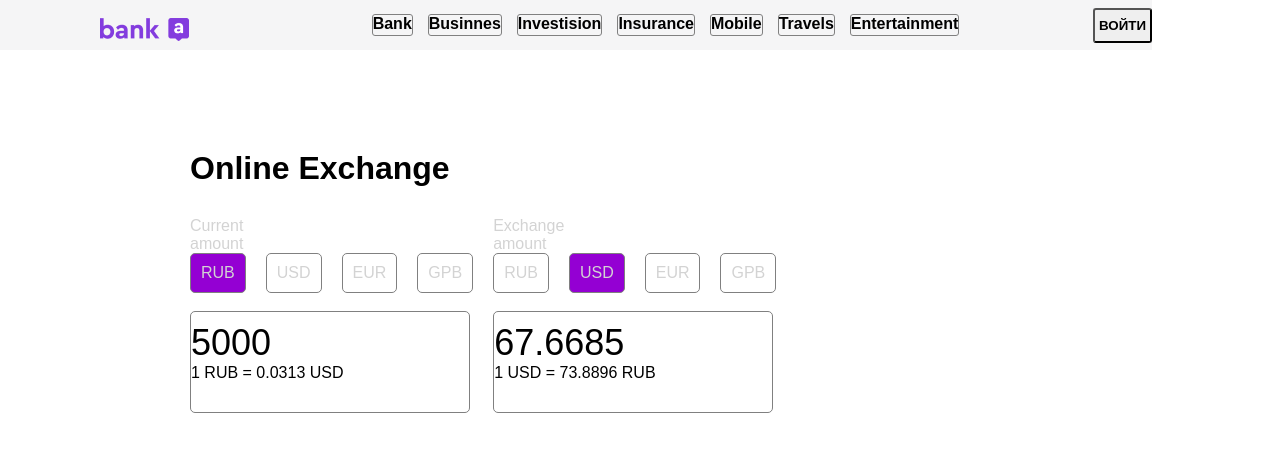
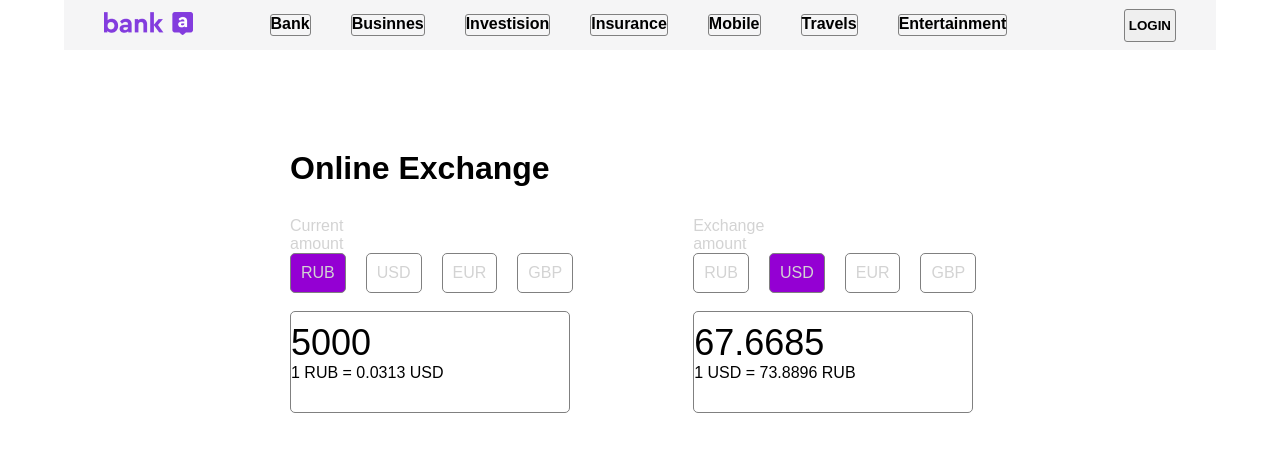
Before and after one commit to ElshanNadiev/-new-layihe-3, a plain HTML site: page index.html in a window 1280 px wide. Drawn offline with Linux system fonts and the light colour scheme; no server answers.

Commit message:
finished

```diff
--- a/index.html
+++ b/index.html
@@ -11,15 +11,15 @@
       <img src="img/Asset 1@3x 1 (1).png" alt="photoconverter">
     </div>
     <ul class="item-list">
-        <li>Bank</li>
-        <li>Businnes</li>
-        <li>Investision</li>
-        <li>Insurance</li>
-        <li>Mobile</li>
-        <li>Travels</li>
-        <li>Entertainment</li>
+        <li> <a href = "#">Bank</a></li>
+        <li> <a href = "#">Businnes</a></li>
+        <li> <a href = "#">Investision</a></li>
+        <li> <a href = "#">Insurance</a></li>
+        <li> <a href = "#">Mobile</a></li>
+        <li> <a href = "#">Travels</a></li>
+        <li> <a href = "#">Entertainment</a></li>
     </ul>
-        <button class="giris">ВОЙТИ</button>
+        <button class="giris">LOGIN</button>
     </div>
     <div class="itemconvert">
         <div class="basliq"> <h1>Online Exchange </h1></div>
@@ -31,7 +31,7 @@
             <li class="ayri1">RUB</li>
             <li>USD</li>
             <li>EUR</li>
-            <li>GPB</li>
+            <li>GBP</li>
         </ul>
     </div>
     <div class="word1">
@@ -48,7 +48,7 @@
         <li>RUB</li>
         <li class="ayri1">USD</li>
         <li>EUR</li>
-        <li>GPB</li>
+        <li>GBP</li>
     </ul>
 </div>
 <div class="word2">
--- a/main.css
+++ b/main.css
@@ -3,6 +3,15 @@
     margin: 0px;
     padding: 0px;
     font-family: sans-serif;
+}
+a {
+    text-decoration: none;
+    color: inherit;
+    font: inherit;
+}
+body {
+    width: 1152px;
+    margin: 0 auto;
 }
 
 .item-head {
@@ -13,22 +22,21 @@ display: flex;
 justify-content: space-between;
 align-items: center;
 background: #F5F5F6;
+padding: 0 40px;
 }
 .item-img{
-    margin-left: 100px;
-    margin-right: 64px;
 }
 .giris{
     font-family: sans-serif;
     border-radius: 3px;
     font-weight: bold;
     padding: 8px 4px;
+    border: solid 1px gray;
 
 }
 .giris:hover {
     background-color: darkviolet;
     cursor: pointer;
-    border: solid 1px gray;
     border-radius: 2px;
     font-family: sans-serif;
 }
@@ -42,13 +50,13 @@ background: #F5F5F6;
 
 .item-list li {
     height: 22px;
-    margin-right: 15px;
+    margin-right: 40px;
     color: black;
     border: solid 1px grey;
     border-radius: 3px;
     font-weight: bold;
     font-family: sans-serif;
-
+    transition: 1s;
 }
 .item-list li:hover{
     background-color: darkviolet;
@@ -57,13 +65,12 @@ background: #F5F5F6;
 }
 
 .item-img{
-    margin-top: 13px;
 }
 
 
 .itemconvert {
 
-  width: 900px;
+  width: 700px;
   margin: 100px auto;
 
 }
@@ -91,7 +98,9 @@ background: #F5F5F6;
     padding: 10px;
 }
 
-.ayri1{ background-color: darkviolet;
+.ayri1{
+    background-color: darkviolet;
+    transition: 1s;
 }
 .word1{
     height: 102px;
@@ -150,5 +159,5 @@ background: #F5F5F6;
         display: flex;
 
       }
-.item-little{margin-right:100px3;
+.item-little{margin-right:100px;
 }
--- a/main.js
+++ b/main.js
@@ -34,9 +34,9 @@ function getData(c, e, l, r) {
         currVal = data.toFixed (4);
         const val = parseFloat(l.value);
         r.value =(val * currVal).toFixed (4);
-        currLeft.innerText = `1 ${c} = ${currVal} $(e)`;
+        plft1.innerText = `1 ${c} = ${currVal} ${e}`;
         const excVal = (1/currVal).toFixed(4);
-        currRight.innerText = `1 ${e} = ${excVal} $(c)`;
+        plft2.innerText = `1 ${e} = ${excVal} ${c}`;
     })
     .catch(e => alert ('Network error: error while getting data'));
 
@@ -68,7 +68,7 @@ function changeCurrentCurrency(e) {
 
         }
         e.target.value= e.target.value.replaceAll(',','.');
-        getData(currentCurr, exchangeCurr, word2left, word1left);
+        getData(currentCurr, exchangeCurr, word1left, word2left);
 
     });
 
@@ -78,7 +78,7 @@ function changeCurrentCurrency(e) {
 
         }
         e.target.value= e.target.value.replaceAll(',','.');
-        getData(exchangetCurr, currentCurr, word1left, word2left);
+        getData(exchangeCurr, currentCurr, word2left, word1left);
     });
     word1left.addEventListener('keydown', acceptNumber);
     word2left.addEventListener('keydown', acceptNumber);
@@ -91,10 +91,9 @@ function changeCurrentCurrency(e) {
             e.preventDefault();
         }
         if((e.key ==='.') || (e.key === '.')) {
-            if(e.target.value.indexOf('.') >= 0) {
+        if(e.target.value.indexOf('.') >= 0) {
                 e.preventDefault();
             }
-
         }
     }
 
```
